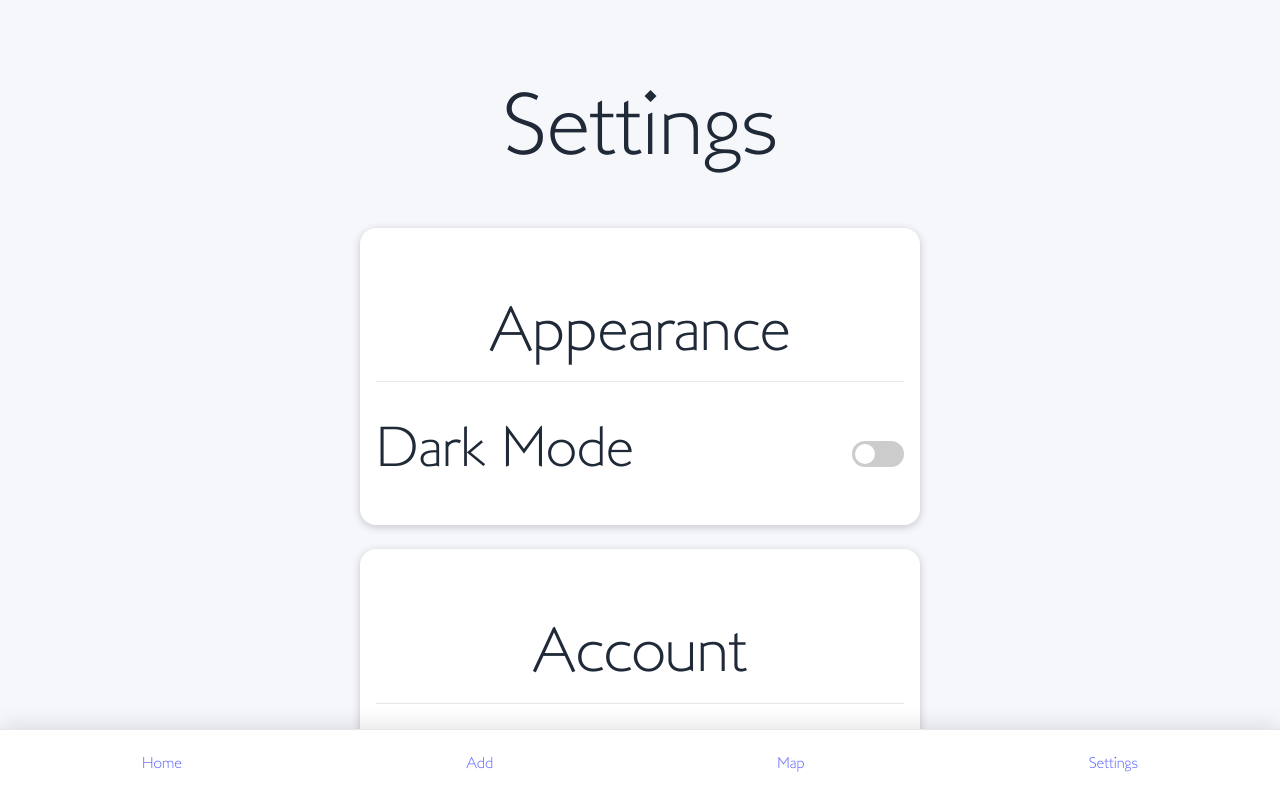
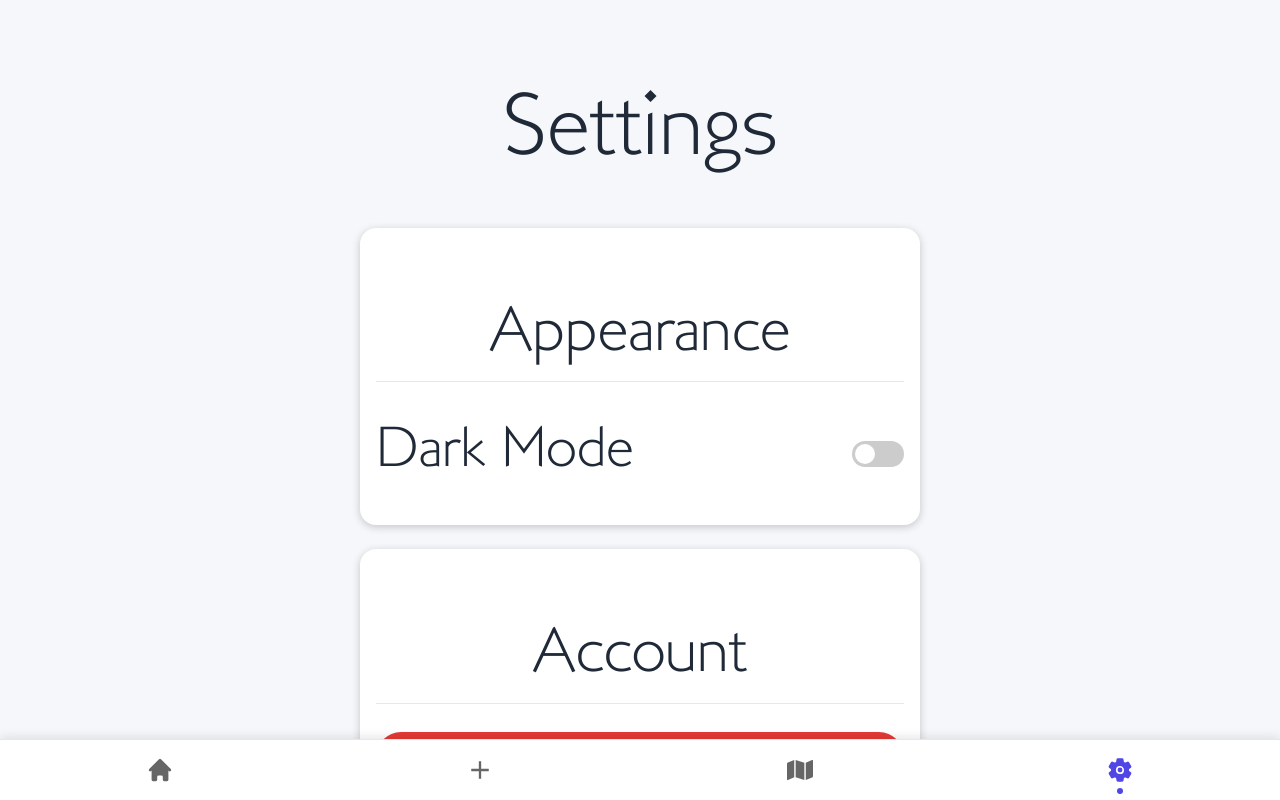
Before and after one commit to DylanBT928/CareBox, a React (Vite) app in the folder carebox-pwa/: page /settings in a window 1280 px wide. Built offline with nearby package versions, Linux system fonts and the light colour scheme; no server answers.

Commit message:
improve navbar ui

```diff
--- a/carebox-pwa/package.json
+++ b/carebox-pwa/package.json
@@ -16,6 +16,7 @@
     "gapi-script": "^1.2.0",
     "react": "^19.1.0",
     "react-dom": "^19.1.0",
+    "react-icons": "^5.5.0",
     "react-router-dom": "^7.6.0",
     "vite-plugin-pwa": "^1.0.0"
   },
--- a/carebox-pwa/src/components/Navbar.css
+++ b/carebox-pwa/src/components/Navbar.css
@@ -3,56 +3,52 @@
   bottom: 0;
   left: 0;
   width: 100%;
-  height: 70px;
+  height: 60px;
   padding-bottom: env(safe-area-inset-bottom, 0);
-  background-color: var(--card-bg);
-  border-top: 1px solid var(--border-color);
+  background-color: var(--navbar-bg, white);
+  border-top: 1px solid var(--border-color, #ccc);
   display: flex;
   justify-content: space-around;
   align-items: center;
   font-family: "London", sans-serif;
   z-index: 1000;
-  box-shadow: 0 -5px 20px rgba(0, 0, 0, 0.1);
-  backdrop-filter: blur(10px);
-  -webkit-backdrop-filter: blur(10px);
+  box-shadow: 0 -2px 10px rgba(0, 0, 0, 0.1);
 }
 
 .nav-item {
   display: flex;
   flex-direction: column;
   align-items: center;
+  justify-content: center;
   text-decoration: none;
-  color: var(--text-muted);
-  font-weight: 500;
+  color: var(--navbar-text, #666);
   position: relative;
-  padding: 5px 0;
-  width: 25%;
+  height: 100%;
+  flex: 1;
   transition: color 0.2s ease;
 }
 
 .nav-icon {
-  font-size: 24px;
-  margin-bottom: 4px;
-  position: relative;
-}
-
-.nav-label {
-  font-size: 12px;
+  display: flex;
+  justify-content: center;
+  align-items: center;
+  height: 100%;
 }
 
 .nav-item.active {
-  color: var(--primary-color);
+  color: var(--navbar-active, #da70d6);
 }
 
 .nav-indicator {
   position: absolute;
-  bottom: -12px;
-  width: 5px;
-  height: 5px;
-  background-color: var(--primary-color);
+  bottom: 6px;
+  width: 6px;
+  height: 6px;
+  background-color: var(--navbar-active, #da70d6);
   border-radius: 50%;
 }
 
 [data-theme="dark"] .navbar {
-  background-color: rgba(31, 41, 55, 0.85);
+  background-color: var(--card-bg, #212130);
+  border-color: var(--border-color, #333340);
 }
--- a/carebox-pwa/src/components/Navbar.tsx
+++ b/carebox-pwa/src/components/Navbar.tsx
@@ -1,23 +1,48 @@
 import { Link, useLocation } from "react-router-dom";
+import { motion } from "framer-motion";
+import { HiHome } from "react-icons/hi";
+import { IoMdAdd } from "react-icons/io";
+import { FaMap } from "react-icons/fa";
+import { IoSettings } from "react-icons/io5";
 import "./Navbar.css";
 
 export default function Navbar() {
   const { pathname } = useLocation();
 
+  const navItems = [
+    { path: "/home", icon: <HiHome size={28} />, ariaLabel: "Home" },
+    { path: "/add", icon: <IoMdAdd size={28} />, ariaLabel: "Add Item" },
+    { path: "/map", icon: <FaMap size={26} />, ariaLabel: "Map" },
+    {
+      path: "/settings",
+      icon: <IoSettings size={26} />,
+      ariaLabel: "Settings",
+    },
+  ];
+
   return (
     <nav className="navbar">
-      <Link to="/home" className={pathname === "/home" ? "active" : ""}>
-        Home
-      </Link>
-      <Link to="/add" className={pathname === "/add" ? "active" : ""}>
-        Add
-      </Link>
-      <Link to="/map" className={pathname === "/map" ? "active" : ""}>
-        Map
-      </Link>
-      <Link to="/settings" className={pathname === "/settings" ? "active" : ""}>
-        Settings
-      </Link>
+      {navItems.map((item) => (
+        <Link
+          key={item.path}
+          to={item.path}
+          className={`nav-item ${pathname === item.path ? "active" : ""}`}
+          aria-label={item.ariaLabel}
+        >
+          <div className="nav-icon">{item.icon}</div>
+          {pathname === item.path && (
+            <motion.div
+              className="nav-indicator"
+              layoutId="nav-indicator"
+              transition={{
+                type: "spring",
+                stiffness: 500,
+                damping: 30,
+              }}
+            />
+          )}
+        </Link>
+      ))}
     </nav>
   );
 }
```
Also changed, not shown: 1 other file (tests, documents, lock files or other folders).
